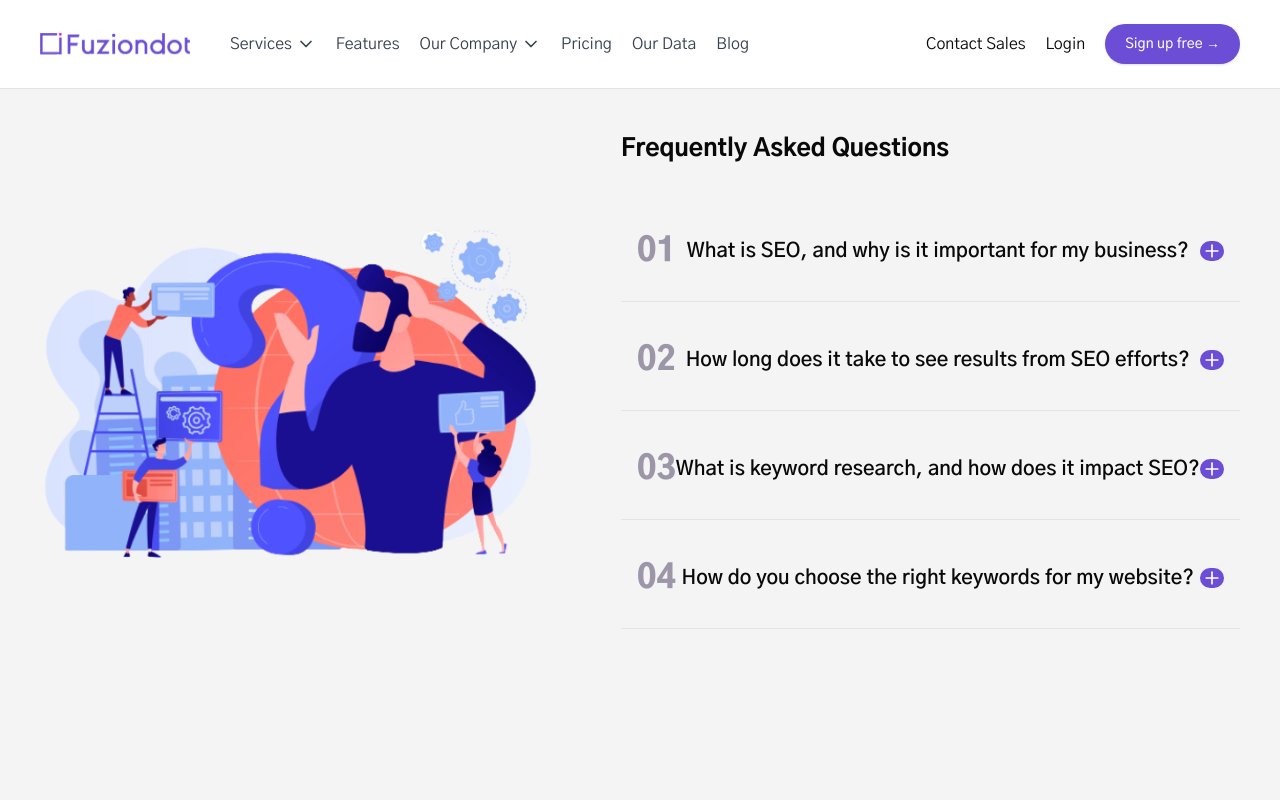
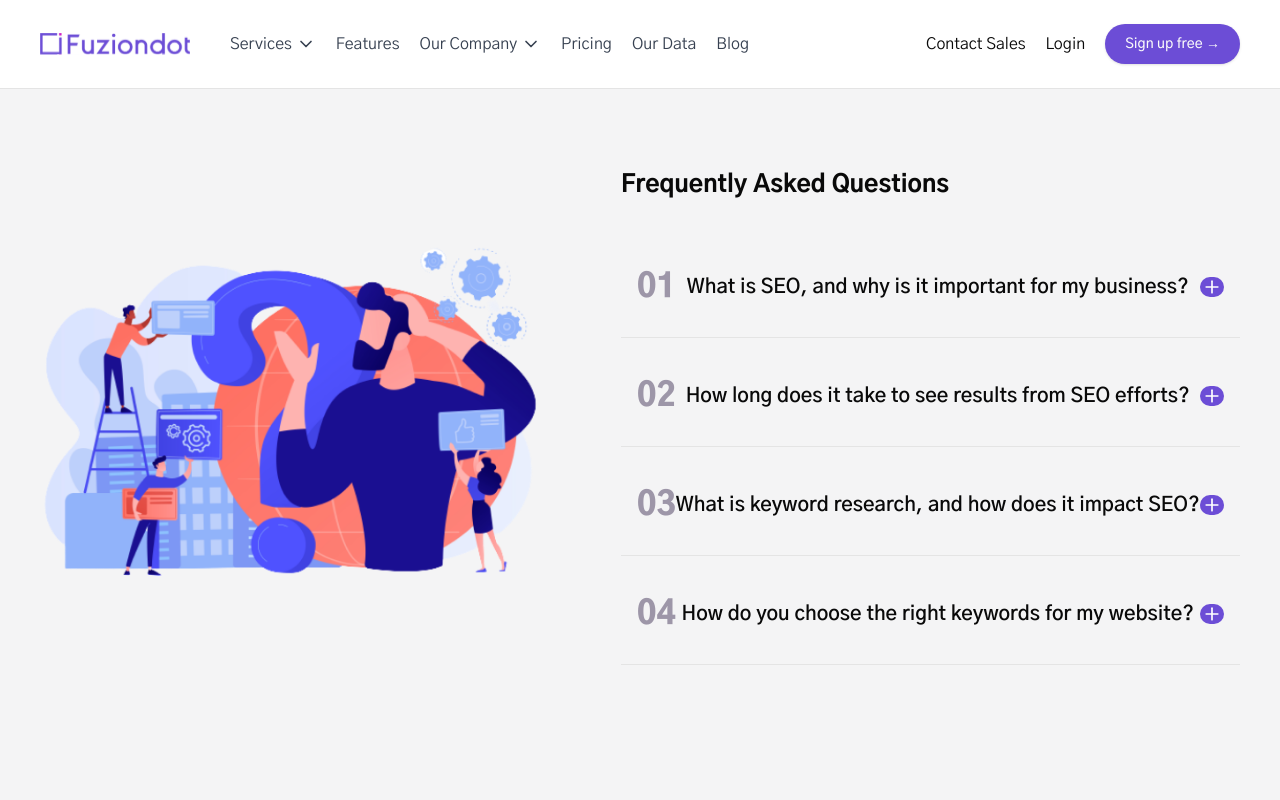
Before and after one commit to Naijabunner/burnacompany, a Next.js app: page /Faq in a window 1280 px wide. Shown: the top 800 px of the page. Built offline with nearby package versions, Linux system fonts and the light colour scheme.

Commit message:
done with faq

```diff
--- a/app/Faq/page.tsx
+++ b/app/Faq/page.tsx
@@ -18,7 +18,7 @@ const FAQ = () => {
         className="object-contain sm:mx-auto"
       />
 
-      <div className="mx-auto">
+      <div className="mx-auto mt-9">
         <h1 className="font-extrabold text-2xl">Frequently Asked Questions</h1>
         <Accordion
           type="single"
--- a/components/navbar.tsx
+++ b/components/navbar.tsx
@@ -50,8 +50,8 @@ const navData: navs[] = [
         href: "/Faq",
       },
       {
-        title: "SEO",
-        href: "",
+        title: "Help Center",
+        href: "/ContactUs",
       },
       {
         title: "SEO",
```
